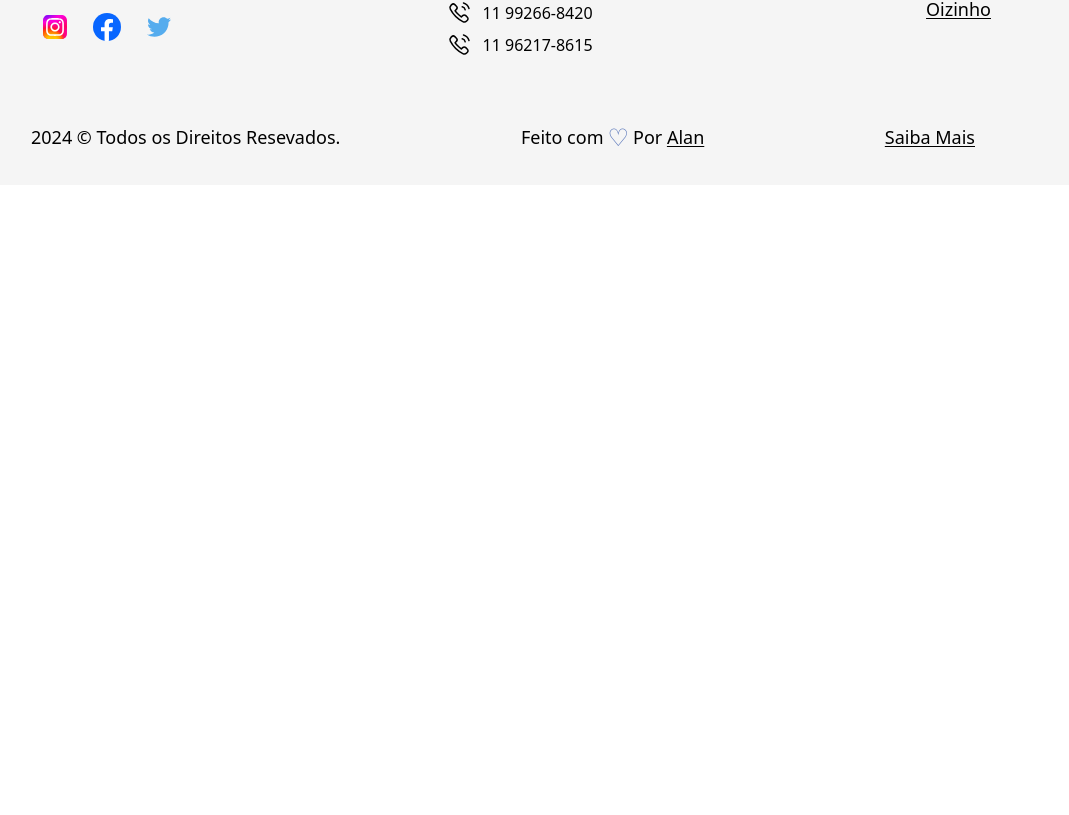
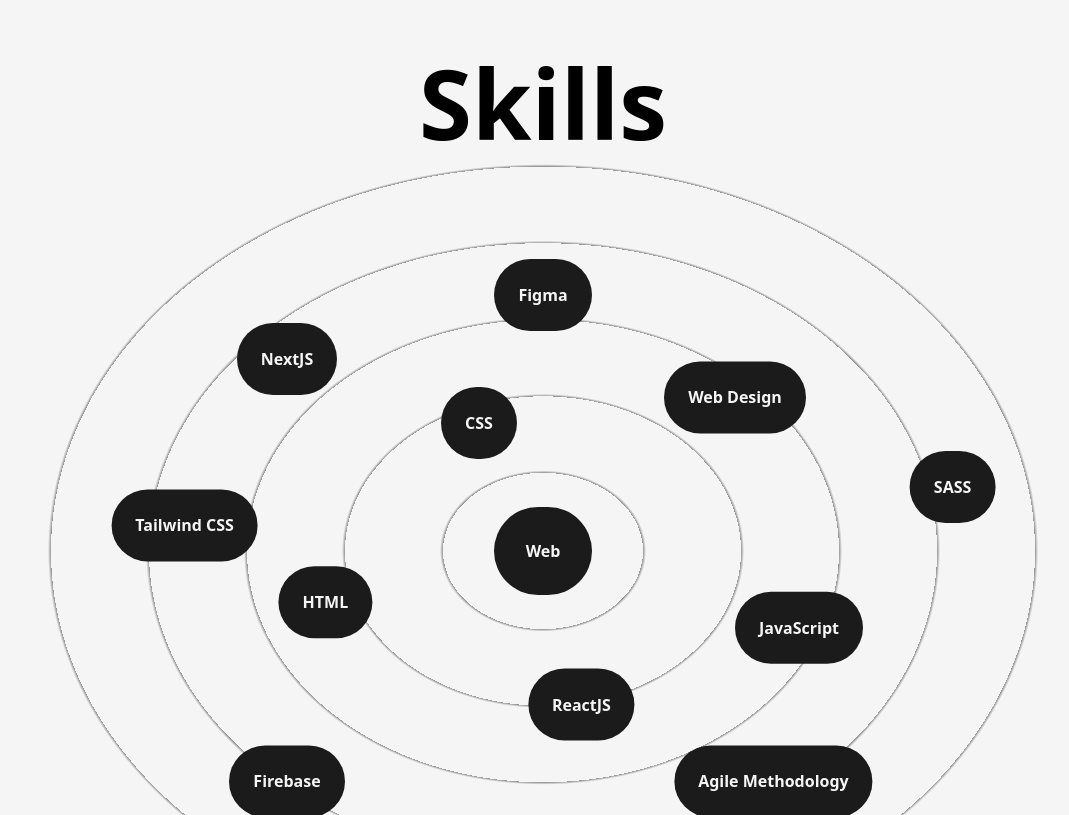
Before and after one commit to alanalveses/next-portifolio, a Next.js app: page /about in a window 1280 px wide. Shown: the part 1285-2100 px from the top of the page, without its empty margins (97-1166 px from the left). Before the commit the page ends 1470 px from the top, so only its background shows below. Built offline with nearby package versions, Linux system fonts and the light colour scheme.

Commit message:
add component "Skills"

```diff
--- /dev/null
+++ b/src/components/Skills.js
@@ -0,0 +1,51 @@
+import React from 'react'
+import {motion} from "framer-motion"
+
+const Skill = ({name, x, y}) => {
+
+    return(
+        <motion.div className='flex items-center justify-center rounded-full font-semibold
+            bg-dark text-light py-6 px-6 shadow-dark cursor-pointer absolute
+            '
+            whileHover={{scale:1.05}}
+            initial={{x:0,y:0}}
+            whileInView={{x:x, y:y}}
+            transition={{duration: 1.5}}
+            viewport={{once:true}}
+            >
+                {name}
+            </motion.div>
+    )
+}
+
+const Skills = () => {
+  return (
+    <>
+        <h2 className='font-bold text-8xl mt-64 w-full text-center'>Skills</h2>
+        <div className='w-full h-screen relative flex items-center justify-center
+        rounded-full bg-circularLight'>
+
+            <motion.div className='flex items-center justify-center rounded-full font-semibold
+             bg-dark text-light p-8 shadow-dark cursor-pointer
+            '
+            whileHover={{scale:1.05}}
+            >Web
+            </motion.div>
+
+            <Skill name="HTML" x="-17vw" y="4vw" />
+            <Skill name="CSS" x="-5vw" y="-10vw" />
+            <Skill name="JavaScript" x="20vw" y="6vw" />
+            <Skill name="ReactJS" x="3vw" y="12vw" />
+            <Skill name="NextJS" x="-20vw" y="-15vw" />
+            <Skill name="Web Design" x="15vw" y="-12vw" />
+            <Skill name="SASS" x="32vw" y="-5vw" />
+            <Skill name="Tailwind CSS" x="-28vw" y="-2vw" />
+            <Skill name="Figma" x="0vw" y="-20vw" />
+            <Skill name="Firebase" x="-20vw" y="18vw" />
+            <Skill name="Agile Methodology " x="18vw" y="18vw" />
+        </div>
+    </>
+  )
+}
+
+export default Skills
--- a/src/pages/about.js
+++ b/src/pages/about.js
@@ -3,6 +3,7 @@
 import Head from "next/head";
 import Image from "next/image";
 import profilePic from "../../public/images/profile/shashank-verma.jpg";
+import Skills from "@/components/Skills";
 
 const about = () => {
   return (
@@ -72,6 +73,8 @@
               </p>
             </div>
           </div>
+
+          <Skills/>
         </Layout>
       </main>
     </>
--- a/tailwind.config.js
+++ b/tailwind.config.js
@@ -20,6 +20,9 @@
       },
       animation: {
         'spin-slow': 'spin 8s linear infinite'
+      },
+      backgroundImage:{
+        circularLight: ' repeating-radial-gradient(rgba(0,0,0,0.4) 2px,#f5f5f5 5px,#f5f5f5 100px);'
       }
     },
   },
```
